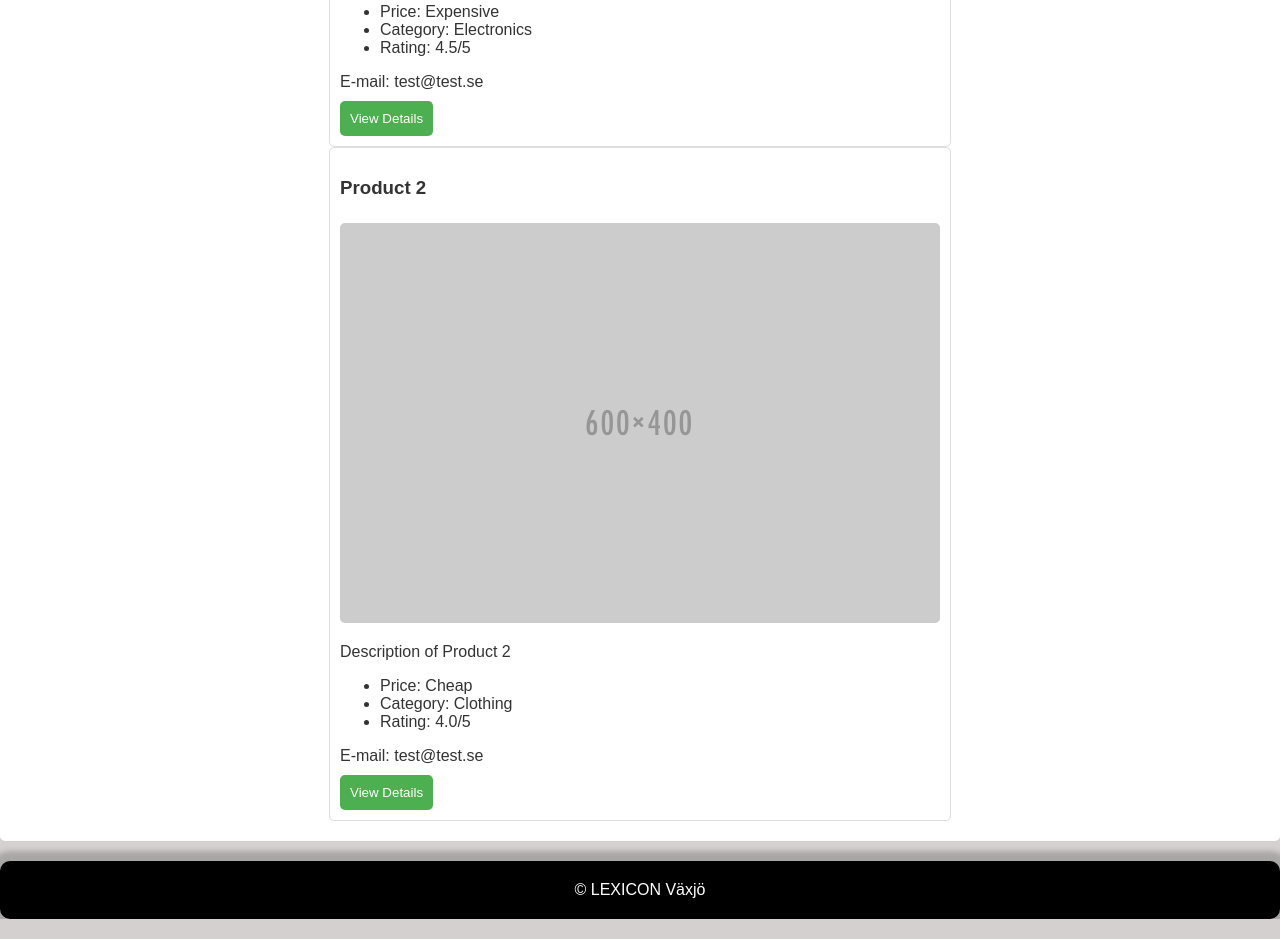
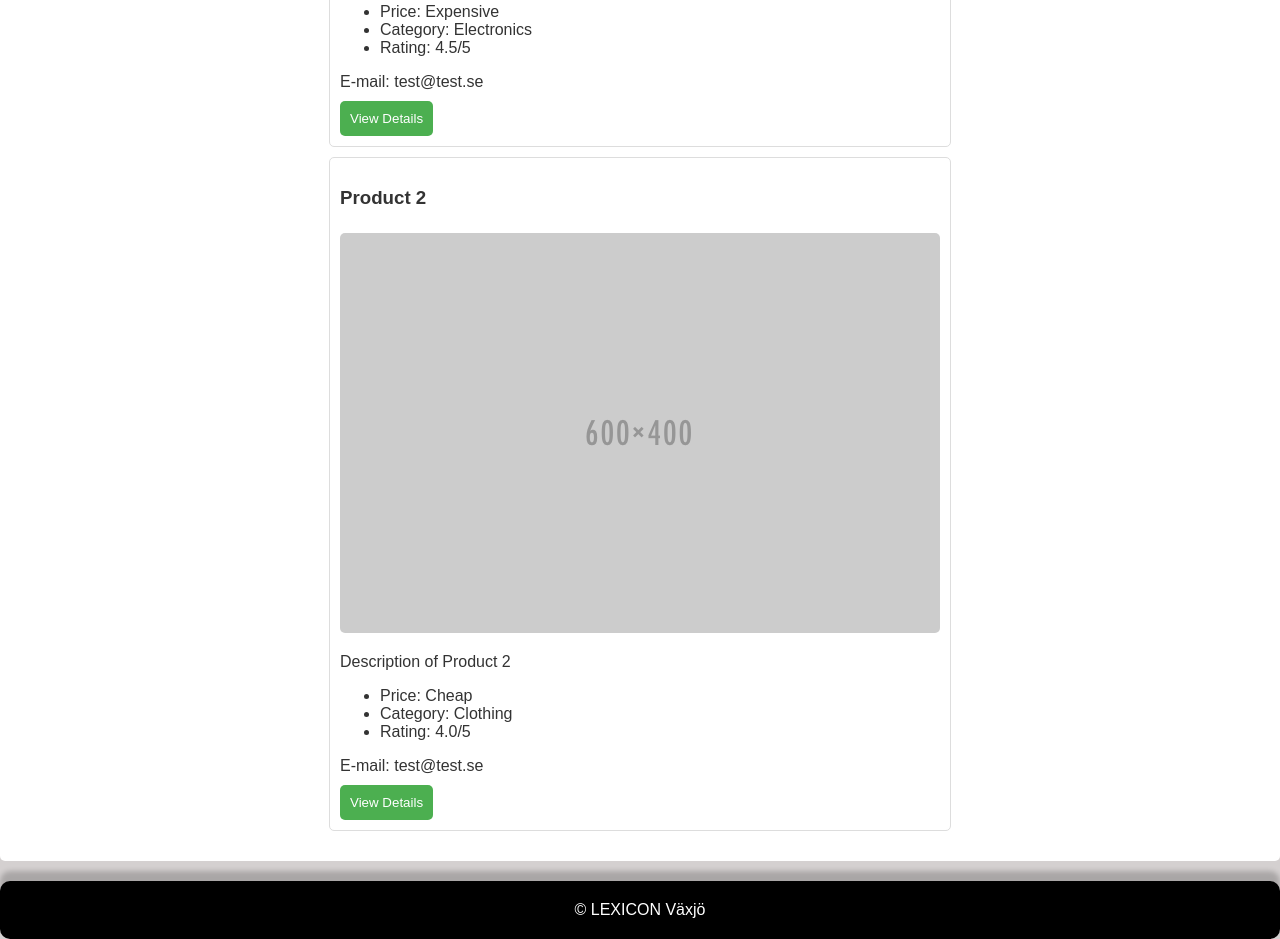
Before and after one commit to fjelln/html_css_workshop, a plain HTML site: page index.html in a window 1280 px wide. Shown: the part 788-1727 px from the top of the page. Drawn offline with Linux system fonts and the light colour scheme.

Commit message:
added margin to 'product', fixed shadow on 'footer' and added 'product' class to button

```diff
--- a/styles.css
+++ b/styles.css
@@ -26,7 +26,7 @@ h2 {
 }
 
 .product {
-    margin: 0px auto;
+    margin: 10px auto;
     padding: 10px;
     max-width: 600px;
     border: #ddd;
@@ -46,7 +46,7 @@ img {
     margin-bottom: 10px;
 }
 
-button {
+.product button {
     background-color: #4CAF50;
     color: #fff;
     padding: 10px;
@@ -59,7 +59,7 @@ footer {
     padding: 20px;
     background-color: #000000;
     border-radius: 10px;
-    box-shadow: 0px 0px 5px 10px rgba(0, 0, 0, 0.2);
+    box-shadow: 0px -10px 5px rgba(0, 0, 0, 0.2);
     color: #fff;
     text-align: center;
 }
```
